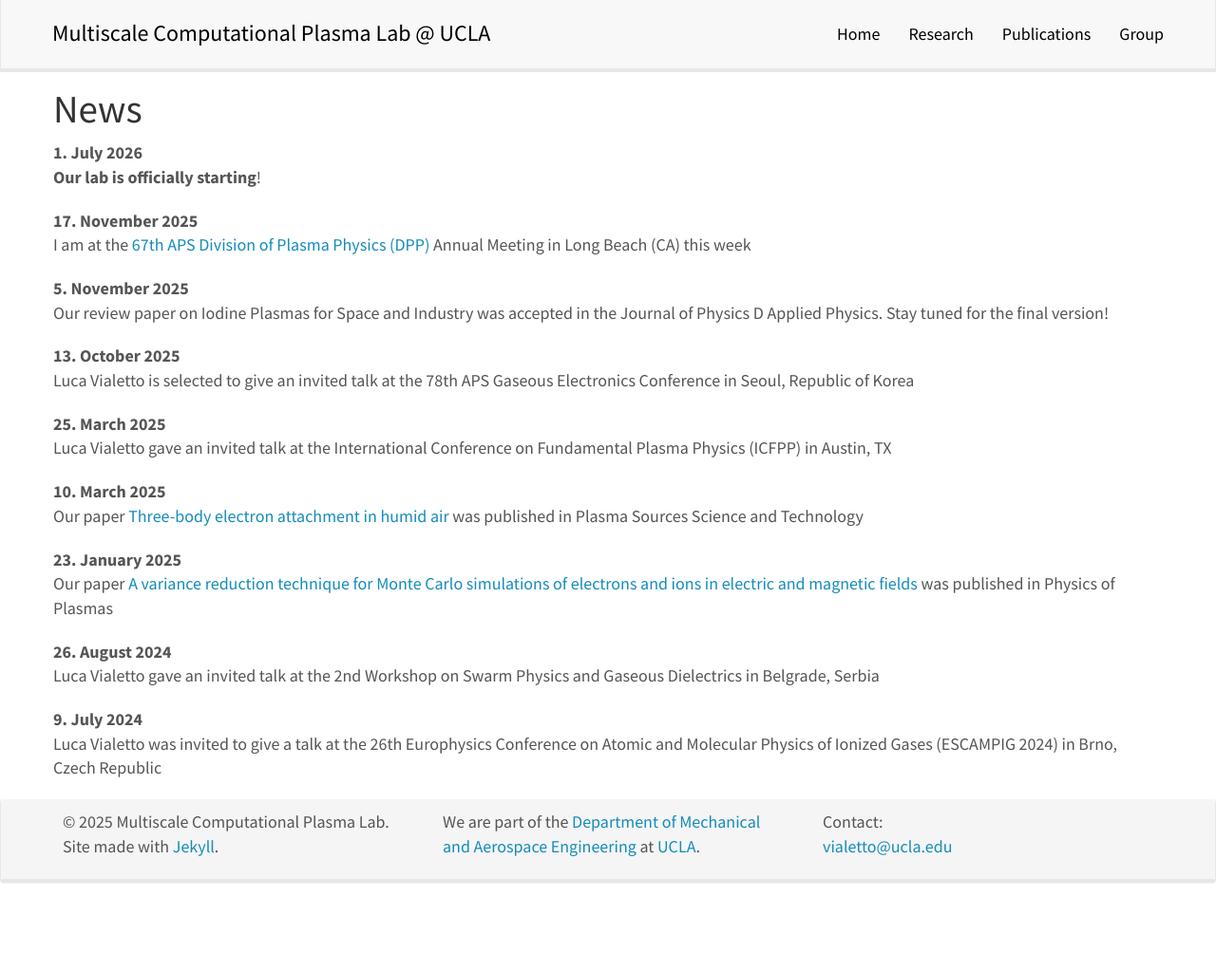
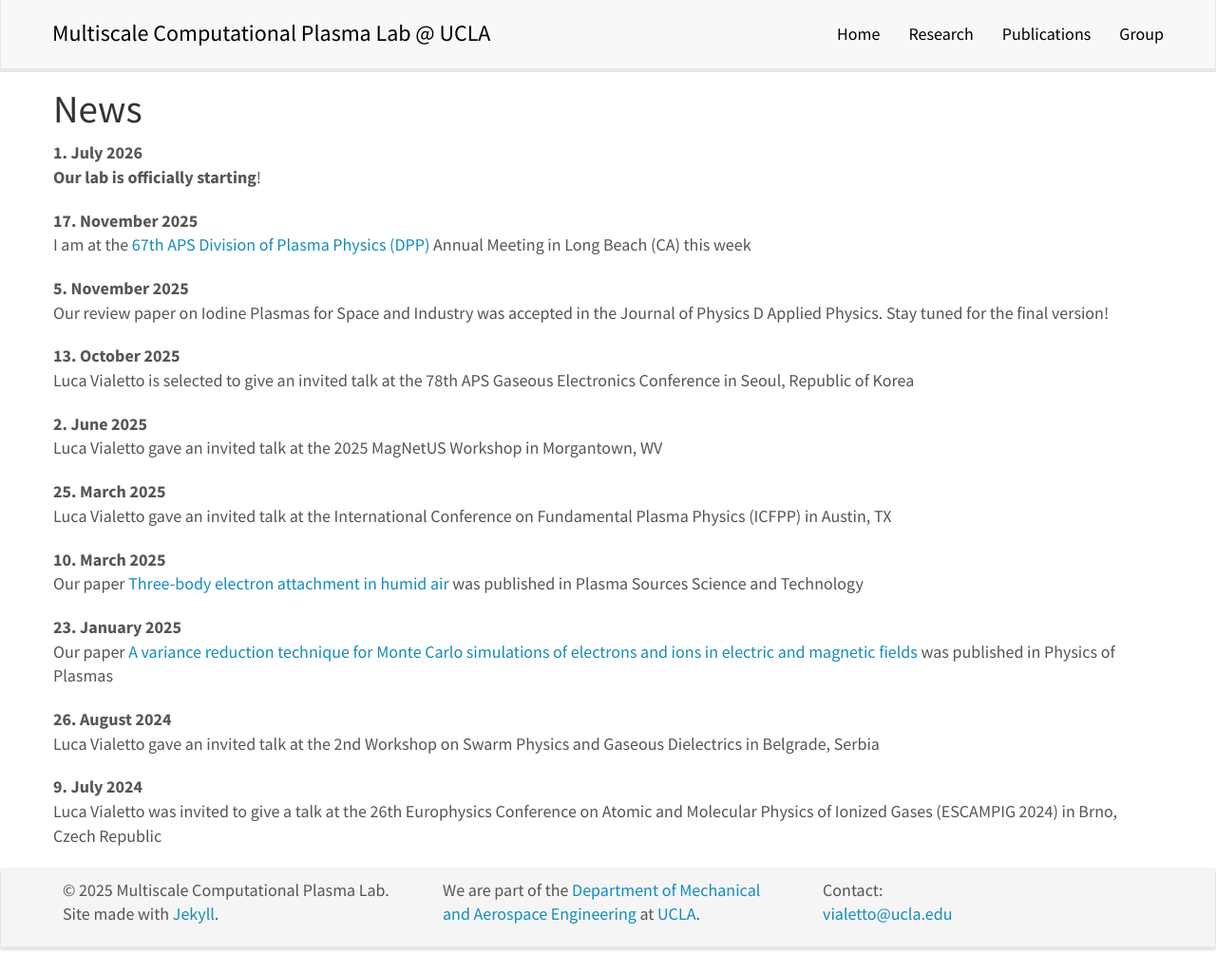
Before and after one commit to vialetto/vialettolab, a Jekyll site: the page built from _pages/allnews.md, in a window 1280 px wide and 1023 px high. Shown: the whole window at 95% size. Built offline with Jekyll 4.4.1, drawn with Linux system fonts in a browser that asks for light colours; nearby versions of some CDN libraries; a style sheet for code colours, icons or effects is not loaded.

Commit message:
Add news

```diff
--- a/_data/news.yml
+++ b/_data/news.yml
@@ -9,6 +9,9 @@
 
 - date: 13. October 2025
   headline: Luca Vialetto is selected to give an invited talk at the 78th APS Gaseous Electronics Conference in Seoul, Republic of Korea
+
+- date: 2. June 2025
+  headline: Luca Vialetto gave an invited talk at the 2025 MagNetUS Workshop in Morgantown, WV
 
 - date: 25. March 2025
   headline: Luca Vialetto gave an invited talk at the International Conference on Fundamental Plasma Physics (ICFPP) in Austin, TX
```
